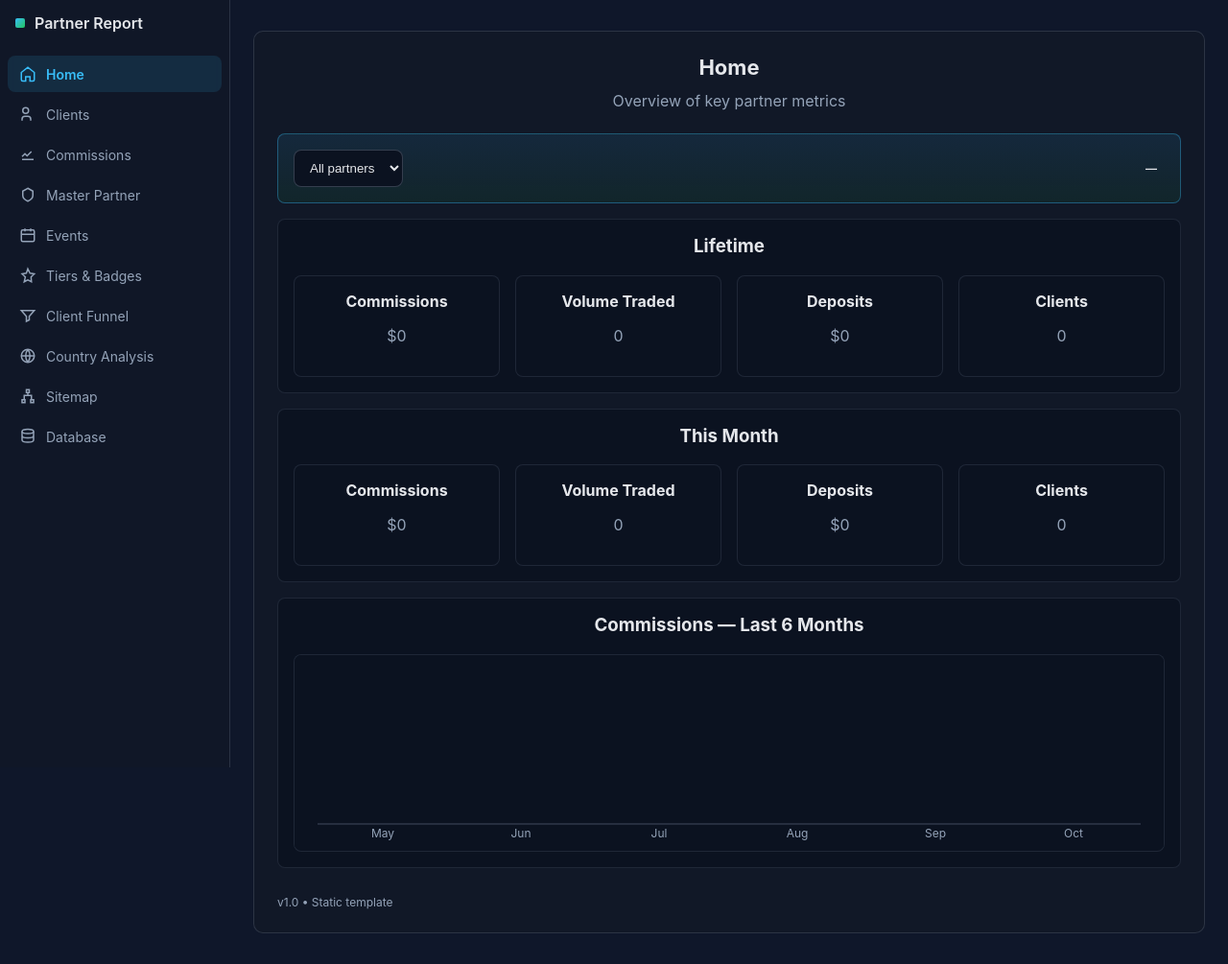
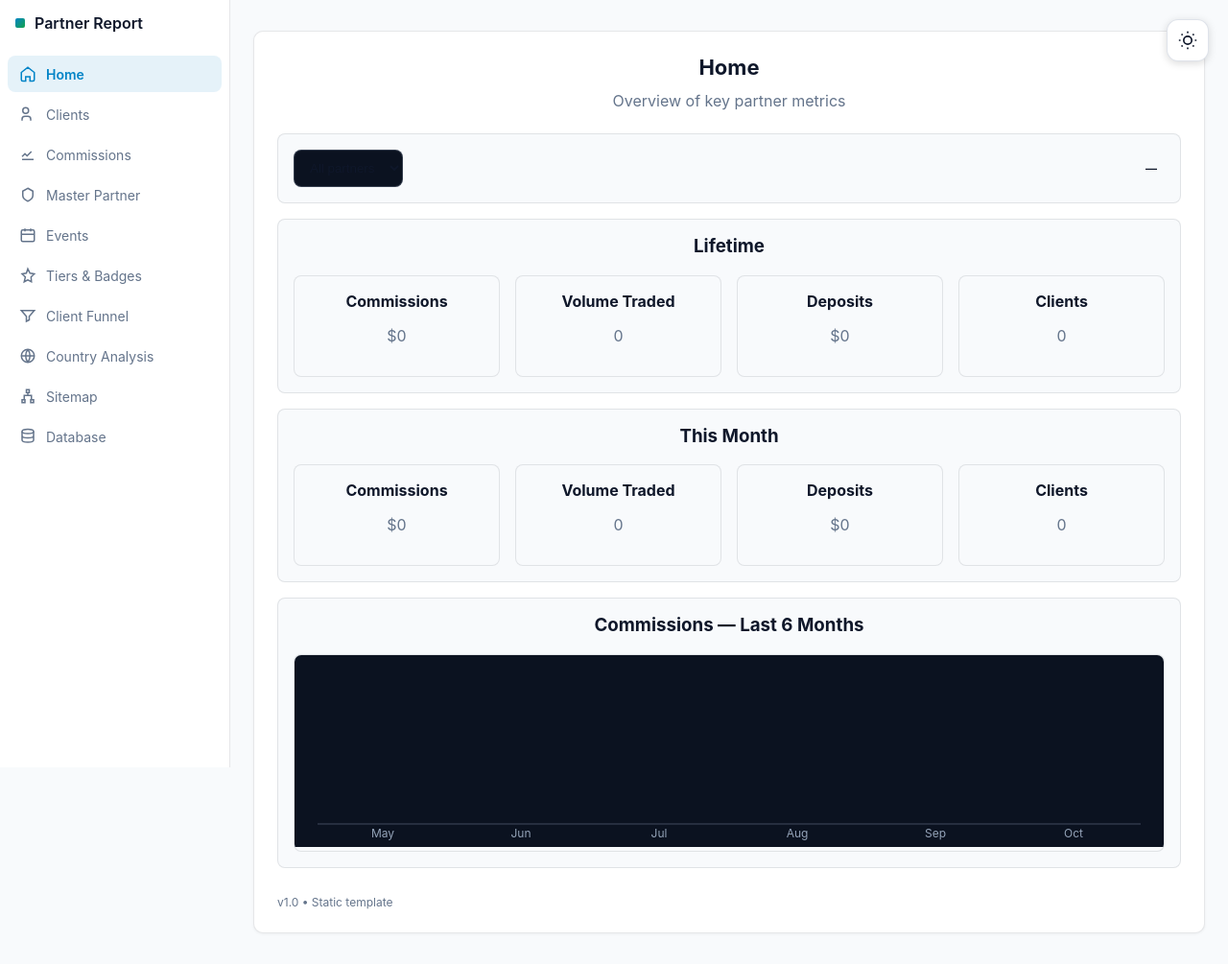
Before and after one commit to d33pblu-g1/partner-reports, a PHP site: page / in a window 1280 px wide. Shown: the whole page at 96% size. Run offline with PHP 8.4, Linux system fonts and the light colour scheme; data that the repository does not hold is empty.

Commit message:
Add light/dark theme toggle to all pages
Features:
- Fixed theme toggle button in top-right corner
- Smooth animated transitions between themes
- Sun/moon icon with rotation animation
- Persists theme preference to localStorage
- Respects system theme preference as default
- Keyboard accessible (Enter/Space)
- Available on all 10 pages

Theme Styles:
Dark Theme (Default):
- Background: #0f172a (slate-900)
- Panel: #111827 (gray-900)
- Text: #e5e7eb (gray-200)
- Muted: #94a3b8 (slate-400)

Light Theme:
- Background: #f8fafc (slate-50)
- Panel: #ffffff (white)
- Text: #0f172a (slate-900)
- Muted: #64748b (slate-500)

Toggle Button:
- 44x44px with smooth hover effects
- Scale animation on click
- Icon rotation and opacity transitions
- Positioned fixed at top-right
- Responsive sizing on mobile (40x40px)

Technical Implementation:
- theme-toggle.js: Core functionality
- Loads before page render to prevent flash
- CSS custom properties for theme switching
- Event dispatching for theme changes
- Auto-detects system preference
- Saves user preference

Light Theme Adjustments:
- Lighter sidebar background
- Subtle borders and shadows
- Adjusted card backgrounds
- Updated hover states
- Better contrast ratios

Benefits:
- Reduces eye strain in bright environments
- User preference control
- Professional appearance
- Smooth transitions
- No flash on page load
- Consistent across all pages

Files Modified:
- All 10 HTML pages (toggle button added)
- styles.css (light theme + toggle styles)
- theme-toggle.js (NEW - toggle logic)

Accessibility:
- ARIA labels
- Keyboard navigation support
- High contrast ratios maintained
- Focus indicators preserved

```diff
--- a/index.html
+++ b/index.html
@@ -14,6 +14,9 @@
   <link rel="icon" href="data:,">
   <meta name="color-scheme" content="dark light">
   <meta name="description" content="Home dashboard for partner report">
+
+  <!-- Theme toggle (load first to prevent flash) -->
+  <script src="theme-toggle.js"></script>
 
   <!-- Performance optimized scripts -->
   <script src="api-manager.js"></script>
@@ -58,6 +61,25 @@
       </nav>
     </aside>
     <div class="content">
+      <!-- Theme Toggle -->
+      <div class="theme-toggle-container">
+        <button id="theme-toggle" class="theme-toggle" aria-label="Toggle theme">
+          <svg class="sun-icon" width="20" height="20" viewBox="0 0 24 24" fill="none" stroke="currentColor" stroke-width="2">
+            <circle cx="12" cy="12" r="5"/>
+            <line x1="12" y1="1" x2="12" y2="3"/>
+            <line x1="12" y1="21" x2="12" y2="23"/>
+            <line x1="4.22" y1="4.22" x2="5.64" y2="5.64"/>
+            <line x1="18.36" y1="18.36" x2="19.78" y2="19.78"/>
+            <line x1="1" y1="12" x2="3" y2="12"/>
+            <line x1="21" y1="12" x2="23" y2="12"/>
+            <line x1="4.22" y1="19.78" x2="5.64" y2="18.36"/>
+            <line x1="18.36" y1="5.64" x2="19.78" y2="4.22"/>
+          </svg>
+          <svg class="moon-icon" width="20" height="20" viewBox="0 0 24 24" fill="none" stroke="currentColor" stroke-width="2">
+            <path d="M21 12.79A9 9 0 1 1 11.21 3 7 7 0 0 0 21 12.79z"/>
+          </svg>
+        </button>
+      </div>
       <div class="container">
         <main class="panel">
       <h2 class="page-title" style="text-align: center;">Home</h2>
--- a/styles.css
+++ b/styles.css
@@ -6,6 +6,16 @@
   --muted: #94a3b8;
   --accent: #38bdf8;
   --accent-2: #22c55e;
+}
+
+/* Light theme */
+:root[data-theme="light"] {
+  --bg: #f8fafc;
+  --panel: #ffffff;
+  --text: #0f172a;
+  --muted: #64748b;
+  --accent: #0284c7;
+  --accent-2: #16a34a;
 }
 
 * { box-sizing: border-box; }
@@ -316,3 +326,100 @@ main.panel {
     padding: 12px !important;
   }
 }
+
+/* Theme Toggle */
+.theme-toggle-container {
+  position: fixed;
+  top: 20px;
+  right: 20px;
+  z-index: 1000;
+}
+
+.theme-toggle {
+  display: flex;
+  align-items: center;
+  justify-content: center;
+  width: 44px;
+  height: 44px;
+  border-radius: 12px;
+  background: var(--panel);
+  border: 1px solid rgba(148, 163, 184, 0.3);
+  cursor: pointer;
+  transition: all 0.3s ease;
+  box-shadow: 0 2px 8px rgba(0, 0, 0, 0.15);
+  position: relative;
+  overflow: hidden;
+}
+
+.theme-toggle:hover {
+  transform: scale(1.05);
+  border-color: var(--accent);
+  box-shadow: 0 4px 12px rgba(56, 189, 248, 0.3);
+}
+
+.theme-toggle:active {
+  transform: scale(0.95);
+}
+
+.theme-toggle svg {
+  position: absolute;
+  transition: all 0.3s ease;
+}
+
+.theme-toggle .sun-icon {
+  opacity: 0;
+  transform: rotate(-90deg) scale(0.5);
+  color: var(--text);
+}
+
+.theme-toggle .moon-icon {
+  opacity: 1;
+  transform: rotate(0deg) scale(1);
+  color: var(--text);
+}
+
+:root[data-theme="light"] .theme-toggle .sun-icon {
+  opacity: 1;
+  transform: rotate(0deg) scale(1);
+}
+
+:root[data-theme="light"] .theme-toggle .moon-icon {
+  opacity: 0;
+  transform: rotate(90deg) scale(0.5);
+}
+
+/* Light theme specific adjustments */
+:root[data-theme="light"] .sidebar {
+  background: rgba(255, 255, 255, 0.95);
+  border-right: 1px solid rgba(15, 23, 42, 0.1);
+}
+
+:root[data-theme="light"] .card {
+  background: #f8fafc;
+  border: 1px solid rgba(15, 23, 42, 0.1);
+}
+
+:root[data-theme="light"] main.panel {
+  border: 1px solid rgba(15, 23, 42, 0.1);
+  box-shadow: 0 1px 3px rgba(0, 0, 0, 0.05);
+}
+
+:root[data-theme="light"] .side-nav a:hover {
+  background: rgba(15, 23, 42, 0.05);
+}
+
+:root[data-theme="light"] .side-nav a.active {
+  background: rgba(2, 132, 199, 0.1);
+}
+
+@media (max-width: 768px) {
+  .theme-toggle-container {
+    top: 12px;
+    right: 12px;
+  }
+
+  .theme-toggle {
+    width: 40px;
+    height: 40px;
+  }
+}
--- /dev/null
+++ b/theme-toggle.js
@@ -0,0 +1,114 @@
+// Theme Toggle Functionality
+(function() {
+  'use strict';
+
+  const THEME_KEY = 'partner-report-theme';
+
+  /**
+   * Get the current theme from localStorage or system preference
+   */
+  function getCurrentTheme() {
+    const savedTheme = localStorage.getItem(THEME_KEY);
+
+    if (savedTheme) {
+      return savedTheme;
+    }
+
+    // Check system preference
+    if (window.matchMedia && window.matchMedia('(prefers-color-scheme: light)').matches) {
+      return 'light';
+    }
+
+    return 'dark';
+  }
+
+  /**
+   * Apply theme to the document
+   */
+  function applyTheme(theme) {
+    const root = document.documentElement;
+
+    if (theme === 'light') {
+      root.setAttribute('data-theme', 'light');
+    } else {
+      root.removeAttribute('data-theme');
+    }
+
+    // Save to localStorage
+    localStorage.setItem(THEME_KEY, theme);
+
+    // Dispatch event for other components
+    window.dispatchEvent(new CustomEvent('themechange', { detail: { theme } }));
+  }
+
+  /**
+   * Toggle between light and dark themes
+   */
+  function toggleTheme() {
+    const currentTheme = getCurrentTheme();
+    const newTheme = currentTheme === 'light' ? 'dark' : 'light';
+    applyTheme(newTheme);
+  }
+
+  /**
+   * Initialize theme toggle
+   */
+  function initThemeToggle() {
+    // Apply saved theme immediately (before page renders)
+    const currentTheme = getCurrentTheme();
+    applyTheme(currentTheme);
+
+    // Wait for DOM to be ready for button
+    if (document.readyState === 'loading') {
+      document.addEventListener('DOMContentLoaded', setupToggleButton);
+    } else {
+      setupToggleButton();
+    }
+  }
+
+  /**
+   * Setup toggle button event listener
+   */
+  function setupToggleButton() {
+    const toggleButton = document.getElementById('theme-toggle');
+
+    if (toggleButton) {
+      toggleButton.addEventListener('click', toggleTheme);
+
+      // Add keyboard support
+      toggleButton.addEventListener('keydown', (e) => {
+        if (e.key === 'Enter' || e.key === ' ') {
+          e.preventDefault();
+          toggleTheme();
+        }
+      });
+    }
+  }
+
+  /**
+   * Listen for system theme changes
+   */
+  function watchSystemTheme() {
+    if (window.matchMedia) {
+      const darkModeQuery = window.matchMedia('(prefers-color-scheme: dark)');
+
+      darkModeQuery.addEventListener('change', (e) => {
+        // Only apply system theme if user hasn't manually set one
+        if (!localStorage.getItem(THEME_KEY)) {
+          applyTheme(e.matches ? 'dark' : 'light');
+        }
+      });
+    }
+  }
+
+  // Expose to window for manual control if needed
+  window.ThemeToggle = {
+    toggle: toggleTheme,
+    set: applyTheme,
+    get: getCurrentTheme
+  };
+
+  // Initialize immediately (run before page load for flash prevention)
+  initThemeToggle();
+  watchSystemTheme();
+})();
```
Also changed, not shown: client-funnel.html (+22 -0 lines), clients.html (+22 -0 lines), commissions.html (+22 -0 lines), country-analysis.html (+22 -0 lines), database.html (+22 -0 lines), events.html (+22 -0 lines), master-partner.html (+22 -0 lines), sitemap.html (+22 -0 lines), tiers-badges.html (+22 -0 lines).
